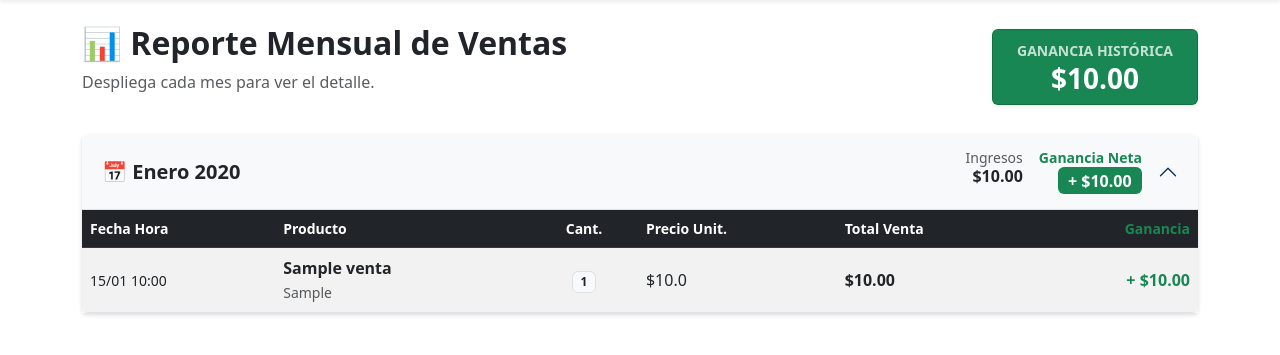
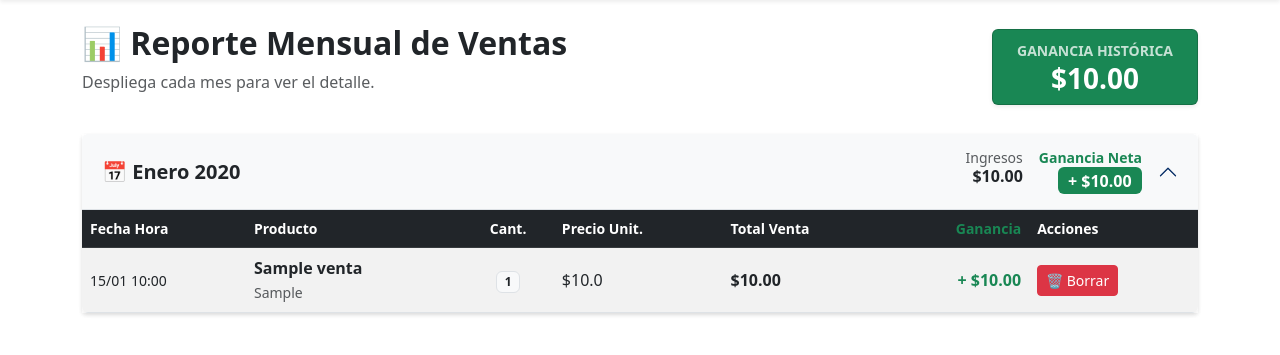
Before and after one commit to Josue-EC04/tecnicmaq-taller-nuevo, a Flask app: page /historial-ventas in a window 1280 px wide. Shown: the part 76-431 px from the top of the page. Run offline with Flask 3, Linux system fonts and the light colour scheme; a user stored in the database is signed in; tables that the repository leaves empty hold one stand-in row (values such as "Sample post").

Commit message:
Correccion de imports y rutas de ventas

```diff
--- a/app/routes.py
+++ b/app/routes.py
@@ -1,15 +1,15 @@
 import os
 import uuid
+import secrets  # <--- Agregado porque lo usas en la función 'editar'
 from flask import Blueprint, render_template, request, redirect, url_for, flash, current_app
 from werkzeug.utils import secure_filename
-from .models import Repuesto, db
-from .models import Repuesto, Reserva, db
 from flask_login import login_user, logout_user, login_required, current_user
 from werkzeug.security import check_password_hash, generate_password_hash
-from .models import Repuesto, Reserva, Usuario, Venta, db
 from collections import defaultdict
 from datetime import datetime
 
+# Importamos todos los modelos en una sola línea para evitar errores
+from .models import Repuesto, Reserva, Usuario, Venta, db
 # Creamos el Blueprint
 main = Blueprint('main', __name__)
 
@@ -322,3 +322,25 @@ def historial_ventas():
     return render_template('reporte_ventas.html',
                            historial_agrupado=historial_agrupado,
                            total_ganancia_global=total_ganancia_global)
+
+@main.route('/eliminar_venta/<int:id>', methods=['POST'])
+@login_required
+def eliminar_venta(id):
+    # 1. Buscamos la venta por su ID
+    venta_a_eliminar = Venta.query.get_or_404(id)
+
+    try:
+        # ⚠️ IMPORTANTE: Aquí decidimos si solo borramos el registro
+        # o si también devolvemos el producto al inventario.
+        # Por ahora, haremos un borrado simple del registro.
+
+        db.session.delete(venta_a_eliminar)
+        db.session.commit()
+        flash('Venta eliminada del historial.', 'success')
+
+    except Exception as e:
+        db.session.rollback()
+        flash(f'Error al eliminar la venta: {e}', 'danger')
+
+    # 2. Volvemos a la pantalla de reporte de ventas
+    return redirect(url_for('main.historial_ventas'))
--- a/app/templates/reporte_ventas.html
+++ b/app/templates/reporte_ventas.html
@@ -62,6 +62,7 @@
                                 <th>Precio Unit.</th>
                                 <th>Total Venta</th>
                                 <th class="text-success text-end">Ganancia</th>
+                                <th>Acciones</th>
                             </tr>
                         </thead>
                         <tbody>
@@ -80,6 +81,14 @@
                                 <td class="text-success fw-bold text-end">
                                     + ${{ "%.2f"|format(venta.ganancia_total) }}
                                 </td>
+                                <td>
+                                    <form action="{{ url_for('main.eliminar_venta', id=venta.id) }}" method="POST" style="display:inline;">
+                                        <button type="submit" class="btn btn-danger btn-sm"
+                                                onclick="return confirm('¿Seguro que quieres eliminar esta venta? Esto no devuelve el stock al inventario automáticamente.');">
+                                            🗑 Borrar
+                                        </button>
+                                    </form>
+                                </td>
                             </tr>
                             {% endfor %}
                         </tbody>
```
